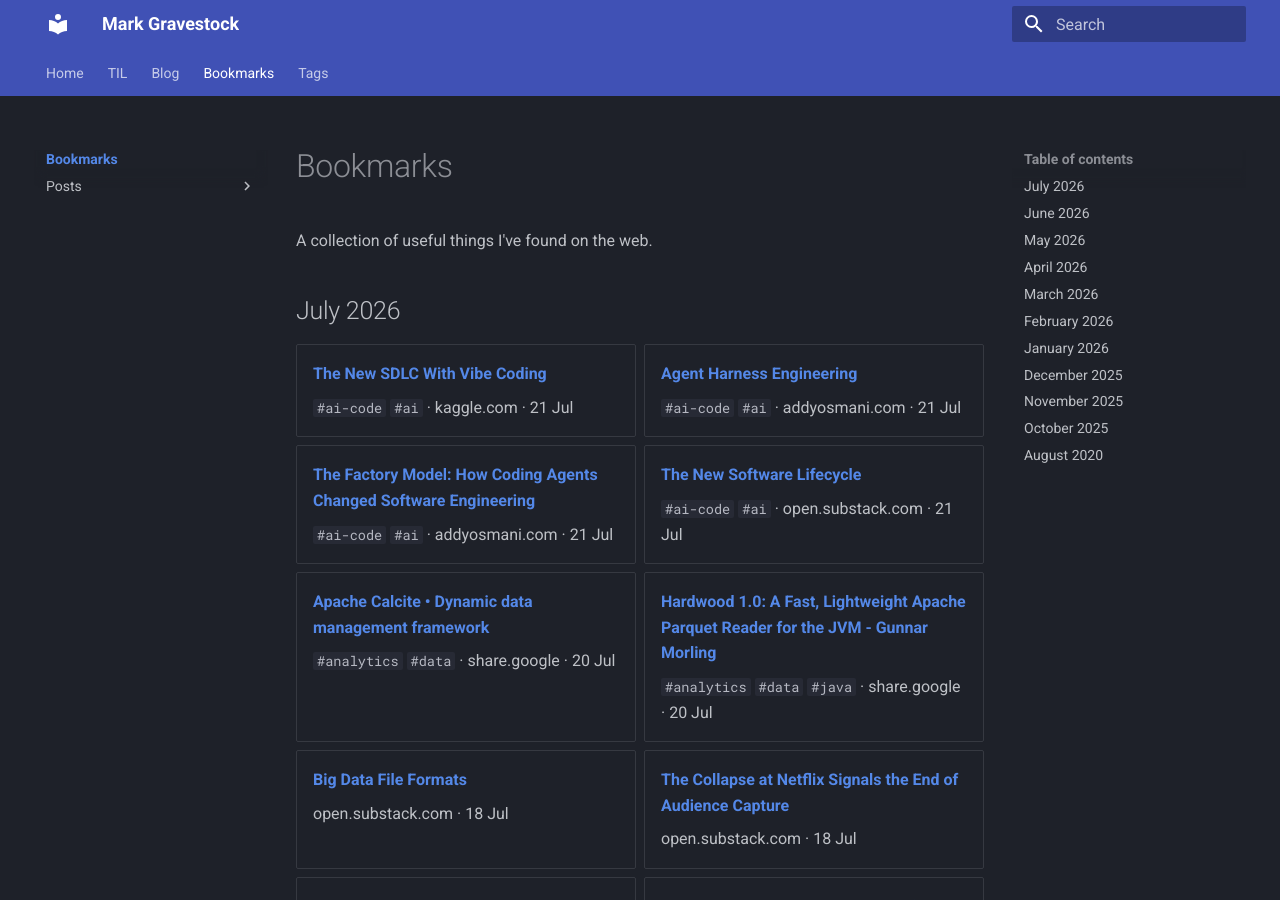
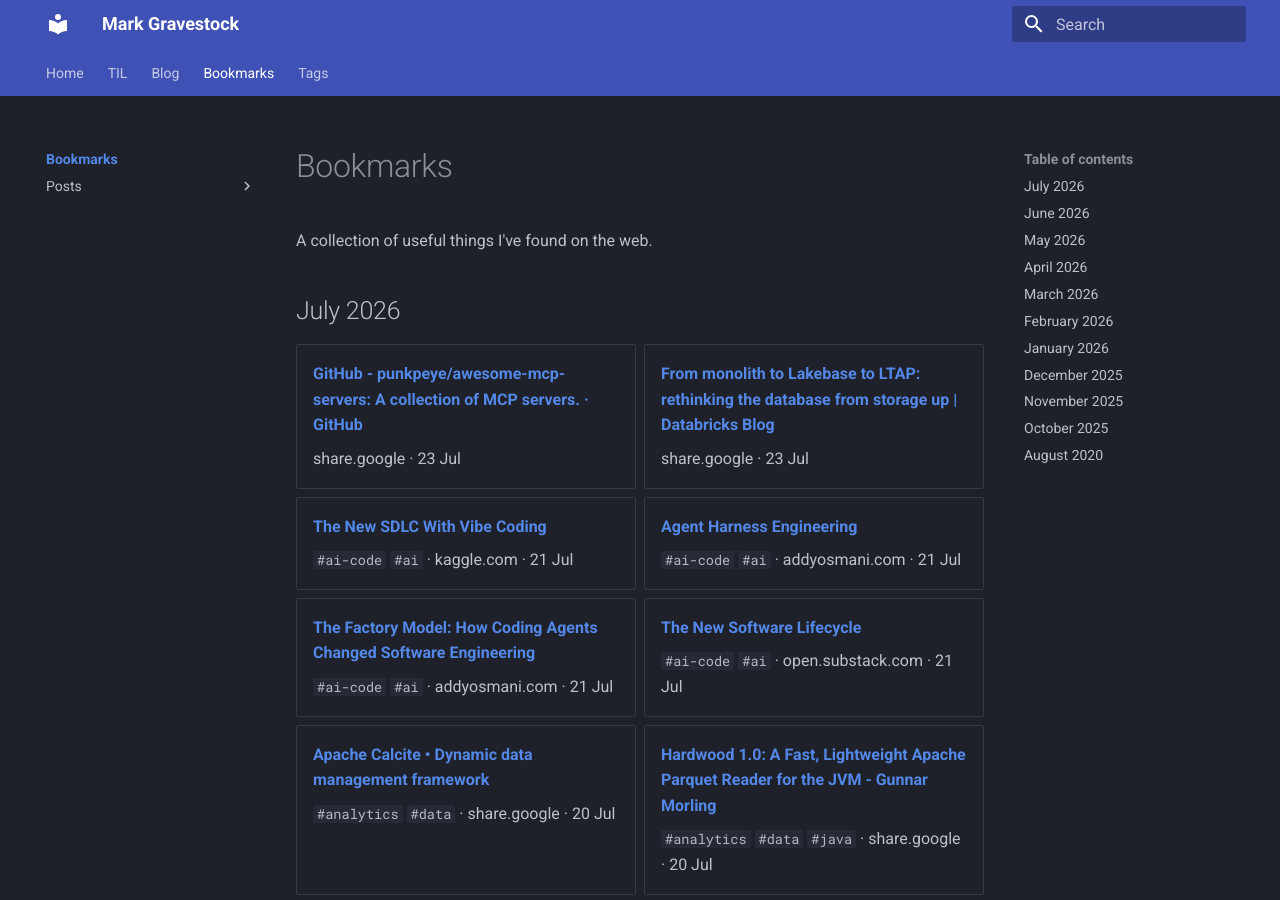
Before and after one commit to MarkGravestock/personal-site, an MkDocs documentation site: the page built from docs/bookmarks/index.md, in a window 1280 px wide and 900 px high. Built offline with MkDocs 1.6.1 and Material for MkDocs 9.7.7, drawn with Linux system fonts in a browser that asks for light colours.

Commit message:
chore: update bookmarks 2026-07-23

```diff
--- a/docs/bookmarks/index.md
+++ b/docs/bookmarks/index.md
@@ -8,6 +8,14 @@ A collection of useful things I've found on the web.
 ## July 2026
 
 <div class="grid cards" markdown>
+
+- **[GitHub - punkpeye/awesome-mcp-servers: A collection of MCP servers. · GitHub](posts/2026-07-23-github-punkpeye-awesome-mcp-servers-a-collection-o.md)**
+
+    share.google · 23 Jul
+
+- **[From monolith to Lakebase to LTAP: rethinking the database from storage up | Databricks Blog](posts/2026-07-23-from-monolith-to-lakebase-to-ltap-rethinking-the-d.md)**
+
+    share.google · 23 Jul
 
 - **[The New SDLC With Vibe Coding](posts/2026-07-21-the-new-sdlc-with-vibe-coding.md)**
 
```
Also changed, not shown: docs/bookmarks/posts/2026-07-23-from-monolith-to-lakebase-to-ltap-rethinking-the-d.md (added, +8 -0 lines), docs/bookmarks/posts/2026-07-23-github-punkpeye-awesome-mcp-servers-a-collection-o.md (added, +8 -0 lines).
